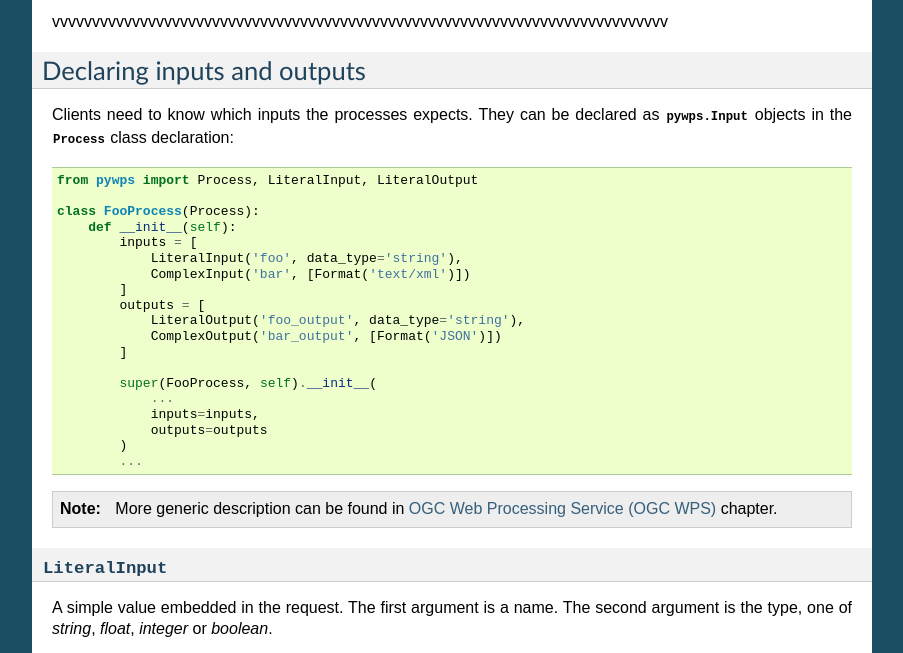
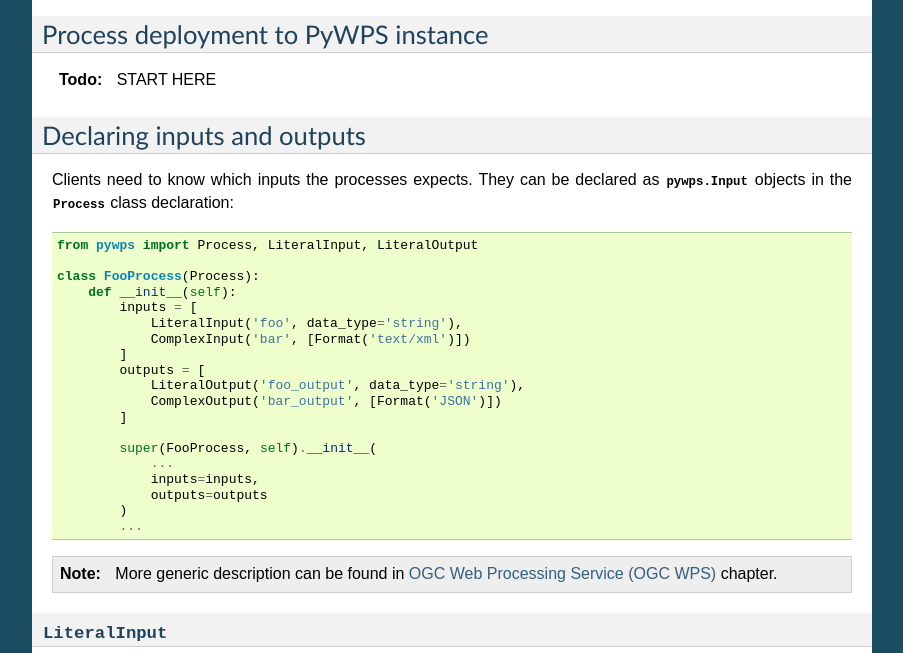
Before and after one commit to geopython/pywps, a Sphinx documentation site: the page built from docs/process.rst, in a window 1280 px wide and 900 px high, scrolled down 2159 px, cut to the strip 247-900 px from the top of the window. Shown: the whole strip, without its empty margins (198-1101 px from the left). Built offline with Sphinx 7.4.7, drawn with Linux system fonts in a browser that asks for light colours; some of the changed text lies outside the part shown.

Commit message:
docs update

```diff
--- a/docs/api.rst
+++ b/docs/api.rst
@@ -42,6 +42,10 @@
 .. autoclass:: Format
 
 .. autodata:: pywps.inout.formats.FORMATS
+    :annotation:
+
+    List of out of the box supported formats. User can add custom formats to the
+    array.
 
 BoundingBoxData
 ---------------
--- a/docs/process.rst
+++ b/docs/process.rst
@@ -85,6 +85,7 @@
    :language: python
    :lines: 10-12
    :linenos:
+   :lineno-start: 10
 
 As next step, we will define list of inputs. First input is
 :class:`pywps.ComplexInput` with identifier `vector`, title `Vector map`
@@ -97,6 +98,7 @@
    :language: python
    :lines: 14-21
    :linenos:
+   :lineno-start: 14
 
 Next we define output `output` as :class:`pywps.ComplexOutput`. This
 output supports GML format only.
@@ -105,6 +107,7 @@
    :language: python
    :lines: 23-27
    :linenos:
+   :lineno-start: 23
 
 Next we create new list variables for inputs and outputs.
 
@@ -112,6 +115,7 @@
    :language: python
    :lines: 29-30
    :linenos:
+   :lineno-start: 29
 
 Next we define the *handler* function. In this function, *geospatial analysis
 may happen*. The function gets :class:`pywps.app.WPSRequest` and
@@ -126,6 +130,7 @@
    :pyobject: _handler
    :emphasize-lines: 8-12, 50-54
    :linenos:
+   :lineno-start: 45
 
 At the end, we put everything together and create new `DemoBuffer` class with
 handler, inputs and outputs. It's based on :class:`pywps.Process`:
@@ -134,9 +139,12 @@
    :pyobject: DemoBuffer
    :language: python
    :linenos:
+   :lineno-start: 32
 
-vvvvvvvvvvvvvvvvvvvvvvvvvvvvvvvvvvvvvvvvvvvvvvvvvvvvvvvvvvvvvvvvvvvvvvvvvvvvv
+Process deployment to PyWPS instance
+====================================
 
+.. todo:: START HERE
 
 
 Declaring inputs and outputs
```
Also changed, not shown: 2 other files.
